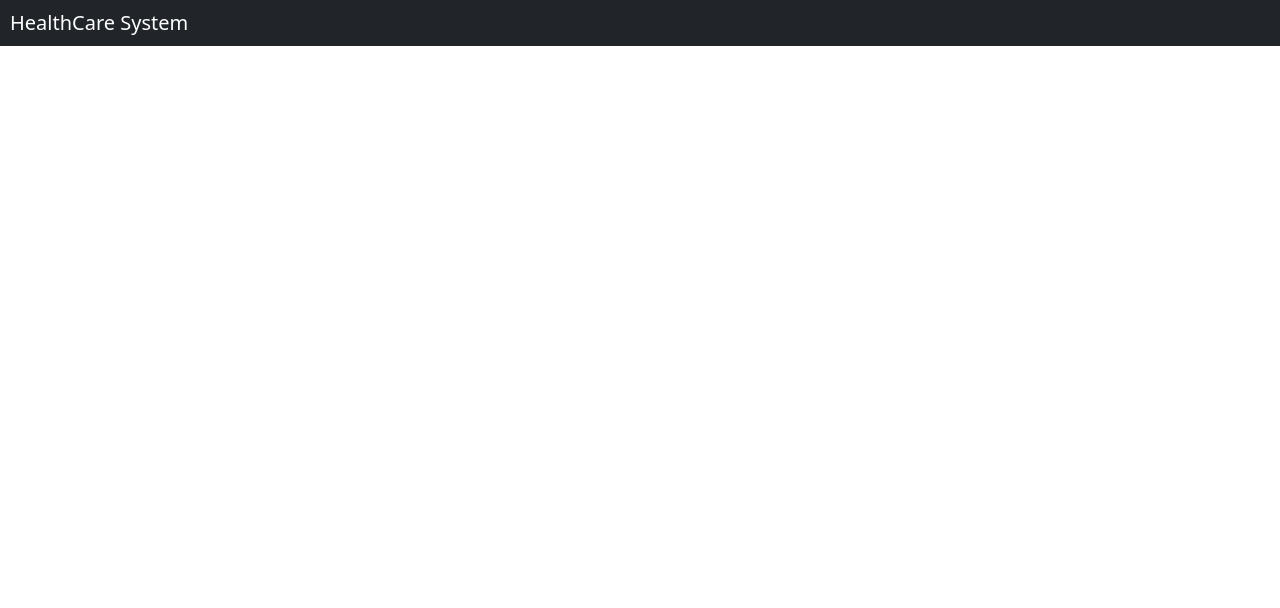
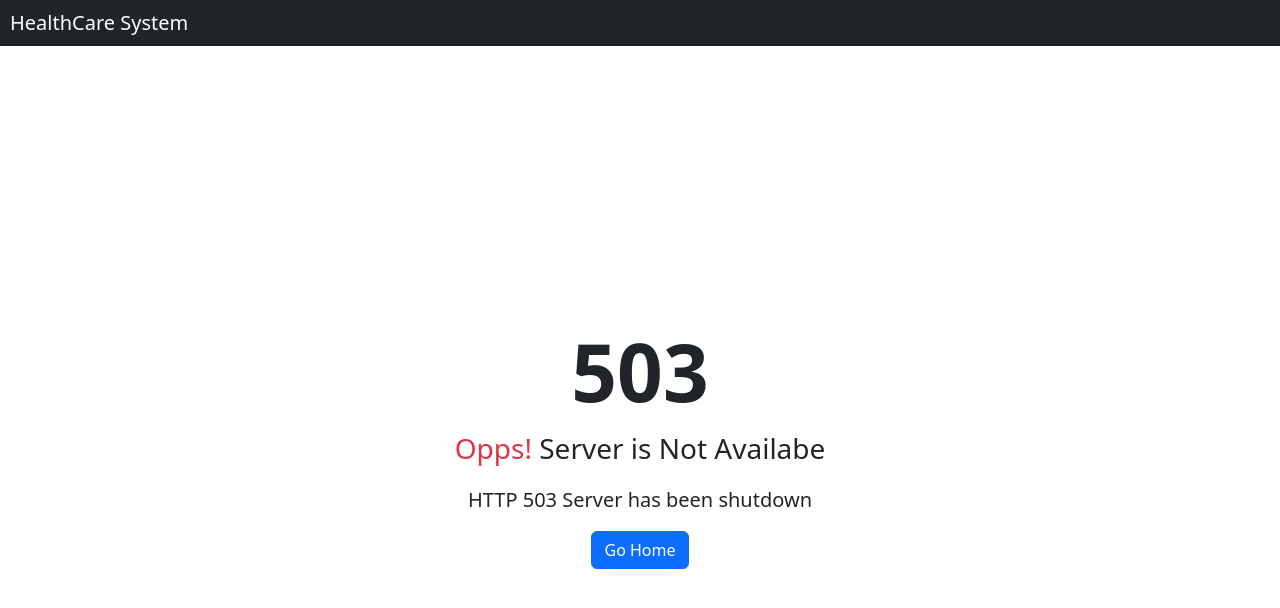
Before and after one commit to UdayDudhe/Health-Care-System, a React (Create React App) app in the folder React/my-react-app/: page /serverError in a window 1280 px wide. Before the commit this address had no page. Shown: the top 608 px of the page. Built offline with nearby package versions, Linux system fonts and the light colour scheme.

Commit message:
linked error page with server error

```diff
--- a/React/my-react-app/src/App.js
+++ b/React/my-react-app/src/App.js
@@ -7,7 +7,7 @@ import NavLinks from './Components/NavBar/NavLinks.jsx';
 import AdminHomePage from './Components/Entities/AdminPage/AdminHomePage.jsx';
 import DoctorHomePage from './Components/Entities/DoctorPage/DoctorHomePage.jsx';
 import PatientHomePage from './Components/Entities/PatientPage/PatientHomePage.jsx';
-
+import ErrorPage from './Components/ErrorPage/ErrorPage.jsx'
 function App() {
   return (
     <>
@@ -21,6 +21,8 @@ function App() {
           <Route path="/adminHome" element={<AdminHomePage />} />
           <Route path="/docHome" element={< DoctorHomePage/>} />
           <Route path="/patientHome" element={< PatientHomePage/>} />
+          <Route path="/serverError" element={<ErrorPage/>} />
+
 
 
         </Routes>
--- a/React/my-react-app/src/Components/ErrorPage/ErrorPage.jsx
+++ b/React/my-react-app/src/Components/ErrorPage/ErrorPage.jsx
@@ -8,11 +8,11 @@ function ErrorPage() {
       <div class="d-flex align-items-center justify-content-center vh-100">
             <div class="text-center">
                 <h1 class="display-1 fw-bold">503</h1>
-                <p class="fs-3"> <span class="text-danger">Opps!</span>Server is Not Availabe</p>
+                <p class="fs-3"> <span class="text-danger">Opps! </span>Server is Not Availabe</p>
                 <p class="lead">
                 HTTP 503 Server has been shutdown
                   </p>
-                <a href="index.html" class="btn btn-primary">Go Home</a>
+                <a href="/" class="btn btn-primary">Go Home</a>
             </div>
         </div>
     </>
--- a/React/my-react-app/src/Components/LoginPage/LoginPage.jsx
+++ b/React/my-react-app/src/Components/LoginPage/LoginPage.jsx
@@ -62,7 +62,7 @@ function LoginPage() {
         }
       })
       .catch((error) => {
-        alert("Server Error");
+        navigate("/serverError");
       });
     //.then((obj)=>{console.log(obj)})
   };
```
